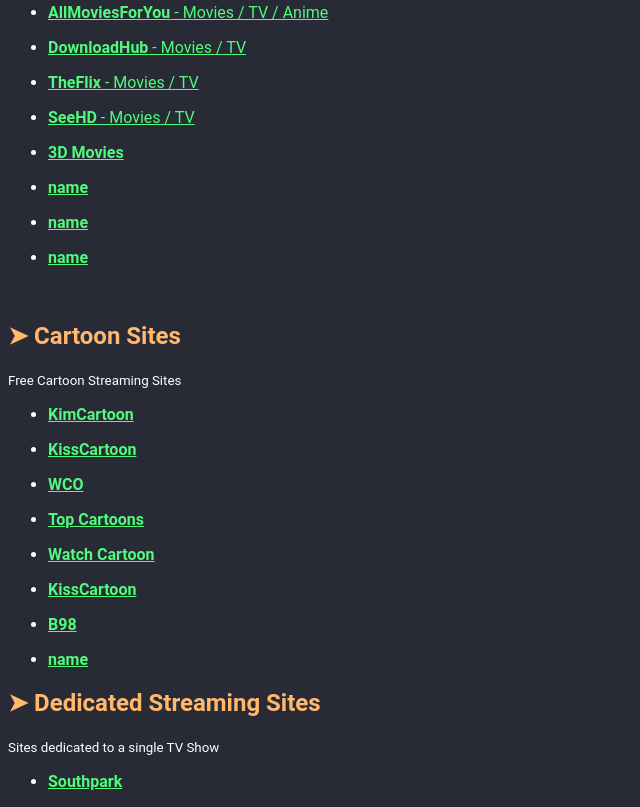
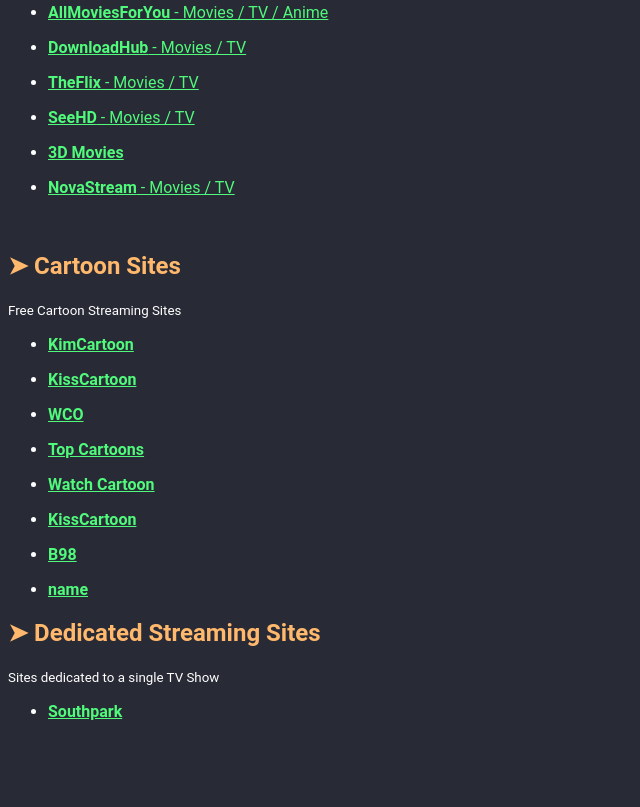
Before and after one commit to DevShubam/Toolbox, a plain HTML site: page movie-streaming-sites.html in a window 1280 px wide. Shown: the part 1503-2310 px from the top of the page, without its empty margins (0-640 px from the left). After the commit the page ends 2240 px from the top, so only its background shows below. Drawn offline with nearby package versions, Linux system fonts and the light colour scheme.

Commit message:
added novastream

```diff
--- a/movie-streaming-sites.html
+++ b/movie-streaming-sites.html
@@ -164,16 +164,9 @@
             </p>
           </li>
           <li>
-            <p><a href="link" target="_blank" rel="noreferrer noopener"><b>name</b></a></p>
+            <p><a href="https://novastream.to" target="_blank" rel="noreferrer noopener"><b>NovaStream</b> - Movies /
+                TV</a></p>
           </li>
-          <li>
-            <p><a href="link" target="_blank" rel="noreferrer noopener"><b>name</b></a></p>
-          </li>
-          <li>
-            <p><a href="link" target="_blank" rel="noreferrer noopener"><b>name</b></a></p>
-          </li>
-
-
         </ul>
       </section>
       <p>&nbsp;</p>
```
